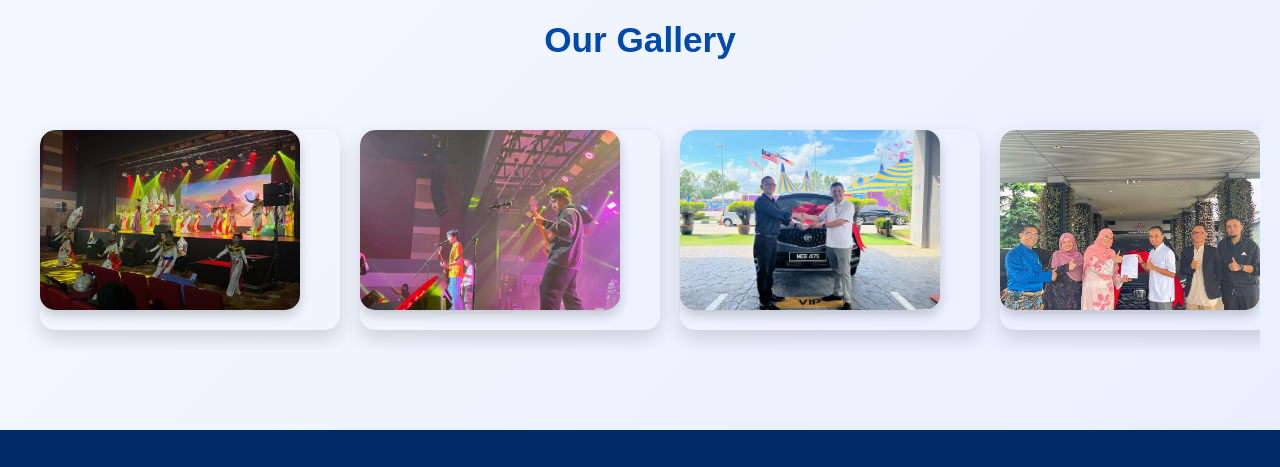
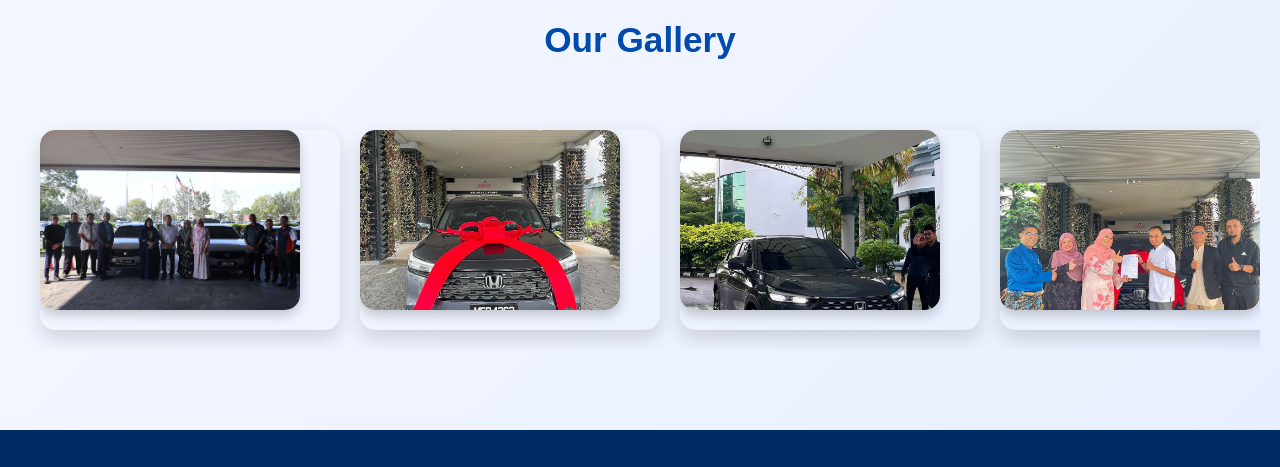
Before and after one commit to arifdnl/MCORP_SERVICES, a website: page car-rental.html in a window 1280 px wide. Shown: the part 2640-3107 px from the top of the page. Drawn offline with Linux system fonts and the light colour scheme.

Commit message:
Update car-rental.html

```diff
--- a/car-rental.html
+++ b/car-rental.html
@@ -130,9 +130,9 @@
   <section class="gallery">
   <h2>Our Gallery</h2>
   <div class="gallery-scroll">
-    <div class="gallery-item"><img src="images/show1.jpg" alt="Show 1"></div>
-    <div class="gallery-item"><img src="images/show2.jpg" alt="Show 2"></div>
-    <div class="gallery-item"><img src="images/first.jpg" alt="Show 3"></div>
+    <div class="gallery-item"><img src="images/car1.jpeg" alt="Show 1"></div>
+    <div class="gallery-item"><img src="images/car2.jpeg" alt="Show 2"></div>
+    <div class="gallery-item"><img src="images/car3.jpeg" alt="Show 3"></div>
     <div class="gallery-item"><img src="images/second.jpg" alt="Show 4"></div>
     <div class="gallery-item"><img src="images/WhatsApp Image 2025-11-04 at 11.00.07_9db7f5cb.jpg" alt="Show 5"></div>
     <div class="gallery-item"><img src="images/WhatsApp Image 2025-11-04 at 10.48.43_01c2aed5.jpg" alt="Show 6"></div>
```
